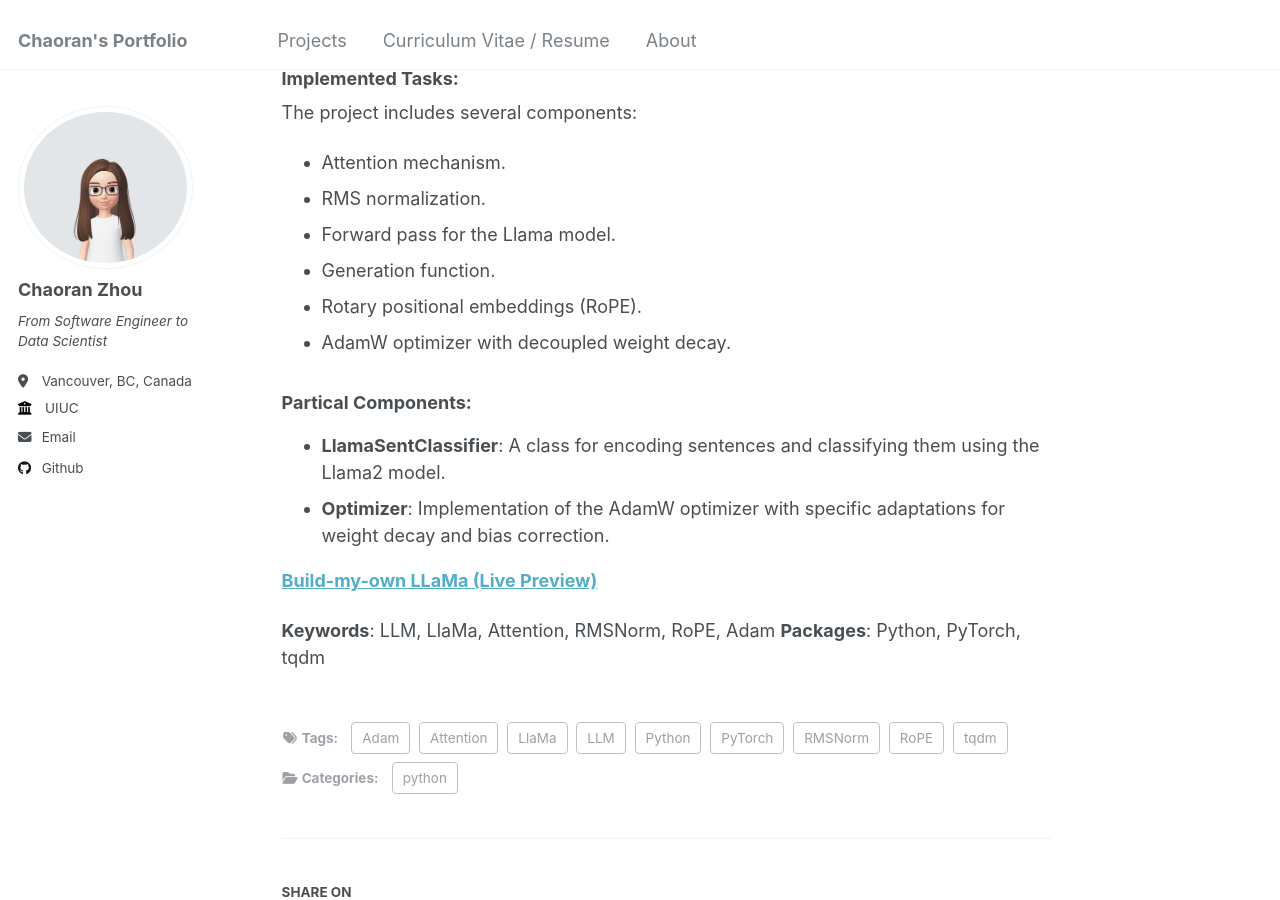
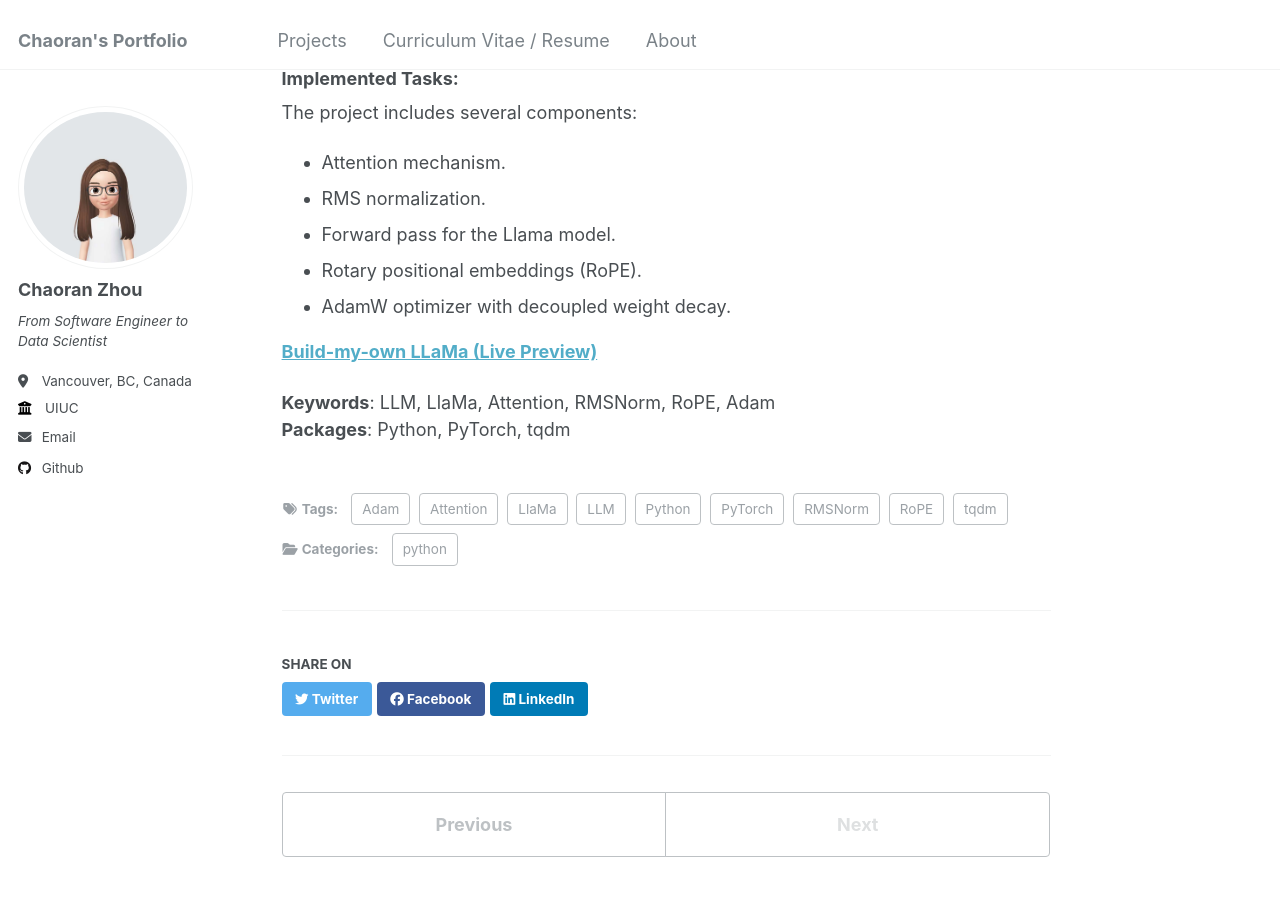
Before and after one commit to ranranrunforit/ranranrunforit.github.io, a Jekyll site: the page built from _projects/project-11.md, in a window 1280 px wide and 900 px high, scrolled down 777 px. Built offline with Jekyll 4.4.1, drawn with Linux system fonts in a browser that asks for light colours; some of the changed text lies outside the part shown.

Commit message:
Update project-11.md

```diff
--- a/_projects/project-11.md
+++ b/_projects/project-11.md
@@ -37,13 +37,9 @@
 - Attention mechanism.
 - RMS normalization.
 - Forward pass for the Llama model.
-- Generation function.
 - Rotary positional embeddings (RoPE).
 - AdamW optimizer with decoupled weight decay.
 
-### Partical Components:
-- **LlamaSentClassifier**: A class for encoding sentences and classifying them using the Llama2 model.
-- **Optimizer**: Implementation of the AdamW optimizer with specific adaptations for weight decay and bias correction.
 
 **[Build-my-own LLaMa (Live Preview)](https://github.com/ranranrunforit/tinyllama/blob/main/tinyLlama.ipynb)**
 
```
Also changed, not shown: other parts of _projects/project-11.md (+1 -1 lines).
